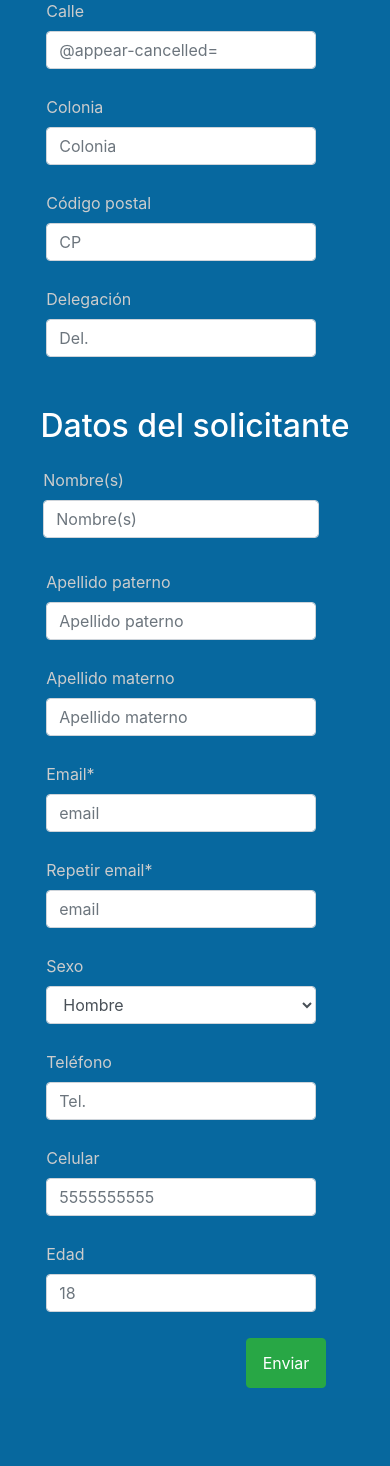
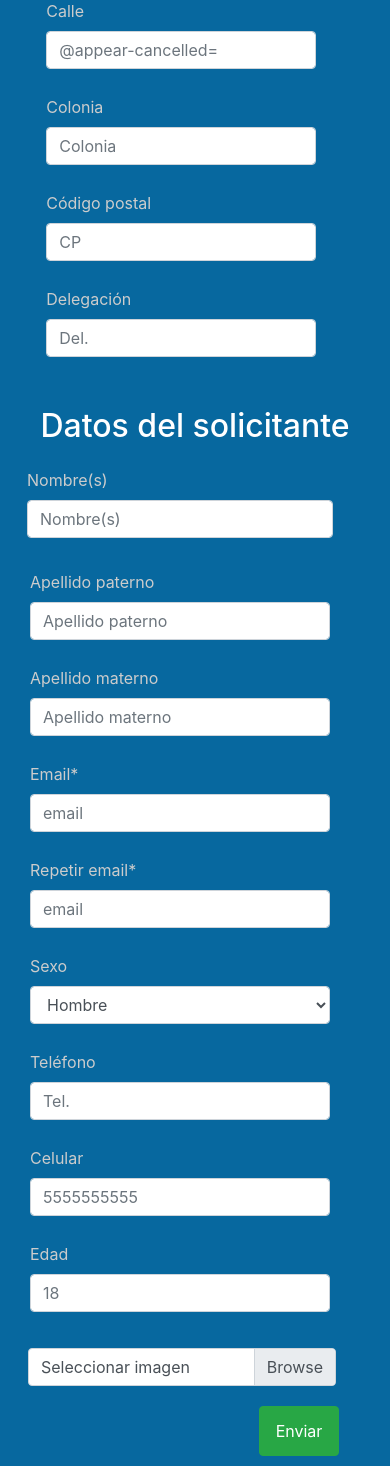
Before and after one commit to LuisRcap/ProyectoIS, a PHP site: page / in a window 390 px wide. Shown: the part 750-2216 px from the top of the page. Before the commit the page ends 2138 px from the top, so only its background shows below. Run offline with PHP 8.4, Linux system fonts and the light colour scheme.

Commit message:
Input de archivos con responsive

```diff
--- a/css/responsive.css
+++ b/css/responsive.css
@@ -9,6 +9,13 @@
     {
         grid-column: 1 / 3;
         padding-right: 0px;
+    }
+
+    #imagen
+    {
+        max-width: 91.582887%;
+        margin-right: 2.2058823%;
+        grid-column: 1 / 3;
     }
 
     #btnEnviar
@@ -33,7 +40,14 @@
     #nombre
     {
         grid-column: 1 / 2;
-        padding: .375rem .75rem;;
+        padding: .375rem .75rem;
+    }
+
+    #imagen
+    {
+        max-width: 85.582887%;
+        margin-right: 7.2058823%;
+        grid-column: 1 / 2;
     }
 
     #btnEnviar
--- a/css/styles.css
+++ b/css/styles.css
@@ -51,6 +51,16 @@
     color: #ccc;
 }
 
+#imagen
+{
+    max-width: 95.582887%;
+    margin-right: 2.2058823%;
+    grid-column: 1 / 4;
+    justify-self: center;
+    margin-top: 10px;
+    margin-bottom: 10px;
+}
+
 #btnEnviar
 {
     height: 50px;
--- a/index.html
+++ b/index.html
@@ -56,7 +56,7 @@
             </form>
 
             <h2 class="col-11 text-center mt-4 mb-3">Datos del solicitante</h2>
-            <form id="formDatos" class="col-11">
+            <form id="formDatos" class="col-12">
                 <div id="nombre" class="form-group col-11">
                     <label>Nombre(s)</label>
                     <input type="text" class="form-control" placeholder="Nombre(s)" />
@@ -105,6 +105,11 @@
                     <input type="number" class="form-control" placeholder="18" />
                 </div>
 
+                <div id="imagen" class="custom-file">
+                    <input type="file" class="custom-file-input" id="customFileLang" lang="es">
+                    <label class="custom-file-label" for="customFileLang">Seleccionar imagen</label>
+                  </div>
+
                 <input id="btnEnviar" type="submit" class="btn btn-success" value="Enviar" />
 
             </form>
```
